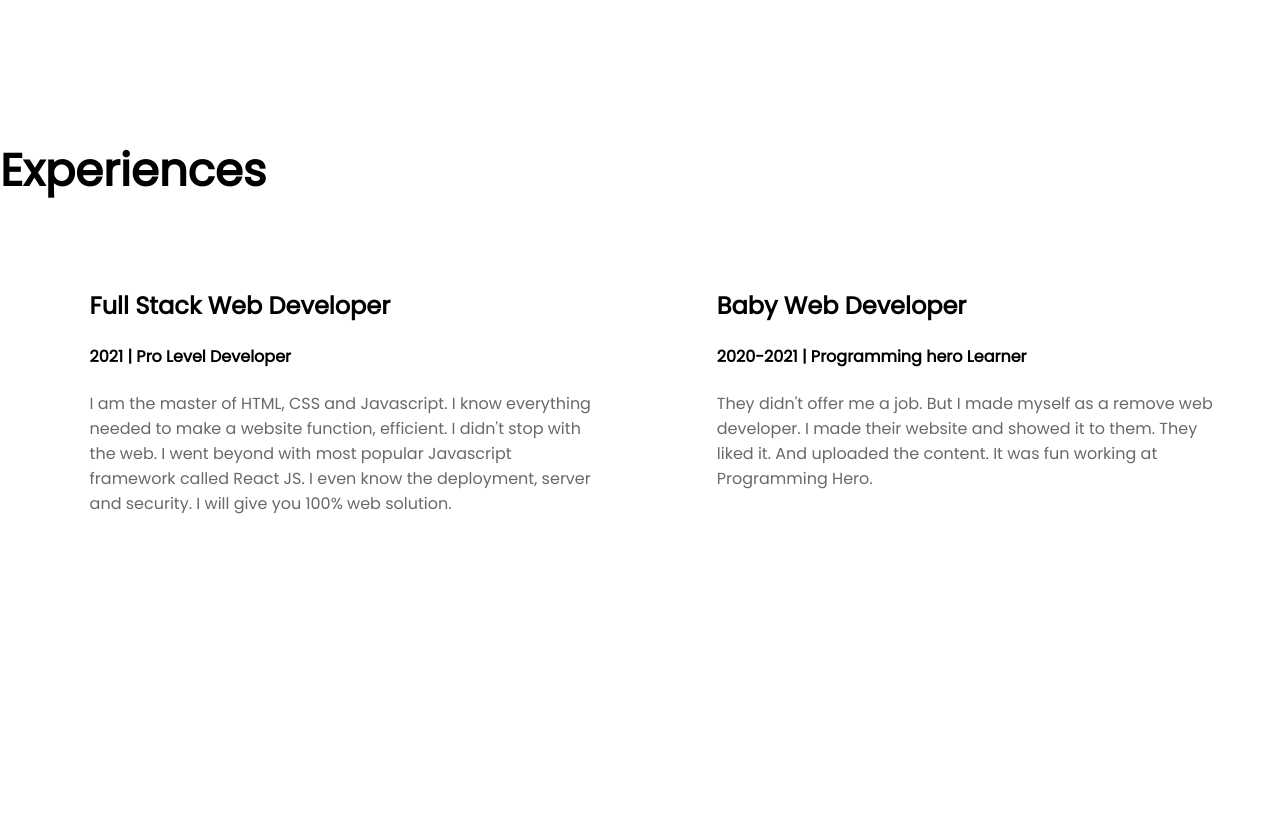
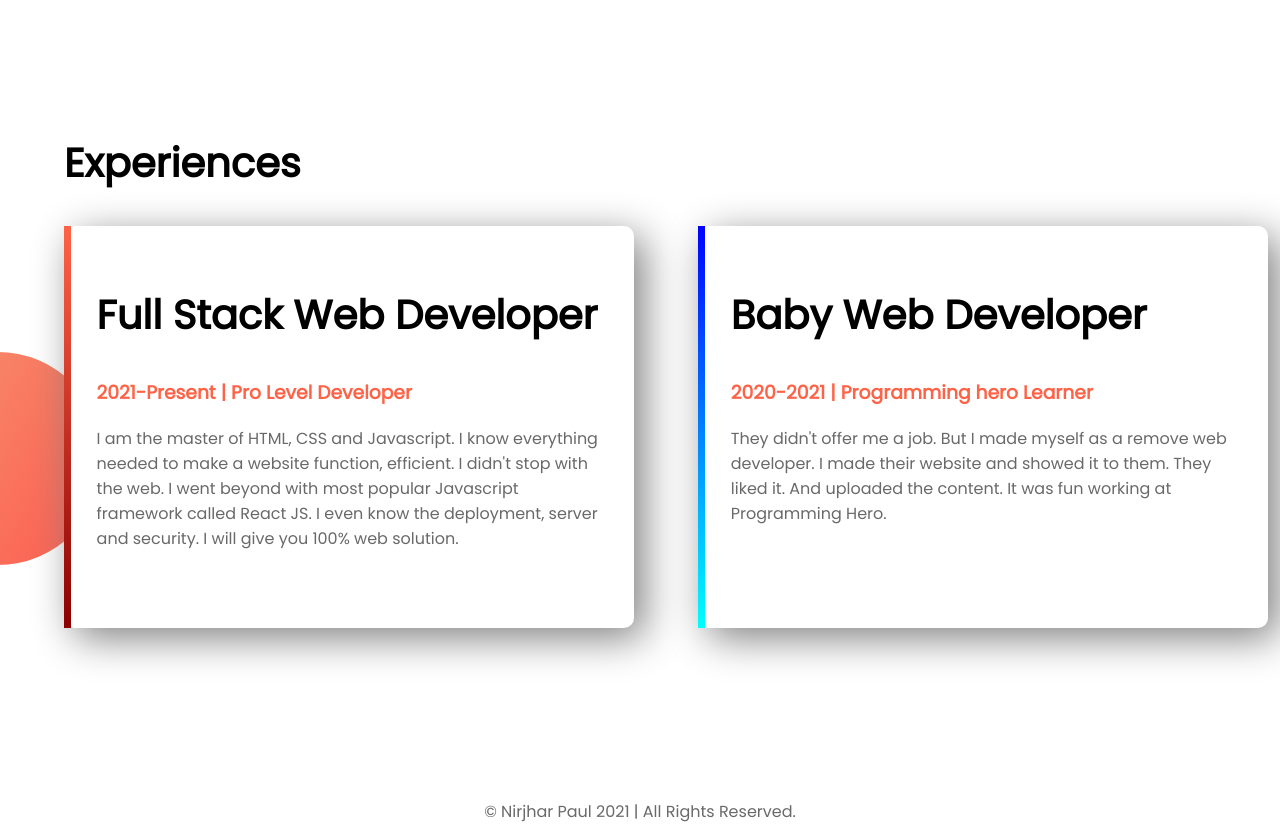
Before and after one commit to Nirjharpaul/my-portfolio, a plain HTML site: page index.html in a window 1280 px wide. Shown: the part 1200-2040 px from the top of the page. Before the commit the page ends 1987 px from the top, so only its background shows below. Drawn offline with Linux system fonts and the light colour scheme.

Commit message:
complete

```diff
--- a/index.html
+++ b/index.html
@@ -16,7 +16,7 @@
     <section class="top-banner">
       <div class="half-width">
         <h1>Welcome to</h1>
-        <h1><span class="name-hlt">Nirjhar</span> Website</h1>
+        <h1><span class="tomato-highlight">Nirjhar</span> Website</h1>
         <h3>Professional Web developer</h3>
         <p>
           I am an World's Class Professional Web Developer. Web Development Is
@@ -58,10 +58,10 @@
     </section>
 
     <section class="experiences-area">
-      <h1>Experiences</h1>
-      <div class="half-width">
+      <h2 class="heading-experience">Experiences</h2>
+      <div id="full-stack" class="half-width single-experiences">
         <h2>Full Stack Web Developer</h2>
-        <h4>2021 | Pro Level Developer</h4>
+        <h3 class="tomato-highlight">2021-Present | Pro Level Developer</h3>
         <p>
           I am the master of HTML, CSS and Javascript. I know everything needed
           to make a website function, efficient. I didn't stop with the web. I
@@ -70,9 +70,9 @@
           web solution.
         </p>
       </div>
-      <div class="half-width">
+      <div id="baby-web" class="half-width single-experiences">
         <h2>Baby Web Developer</h2>
-        <h4>2020-2021 | Programming hero Learner</h4>
+        <h3 class="tomato-highlight">2020-2021 | Programming hero Learner</h3>
         <p>
           They didn't offer me a job. But I made myself as a remove web
           developer. I made their website and showed it to them. They liked it.
@@ -80,5 +80,8 @@
         </p>
       </div>
     </section>
+    <footer>
+      <p>© Nirjhar Paul 2021 | All Rights Reserved.</p>
+    </footer>
   </body>
 </html>
--- a/style.css
+++ b/style.css
@@ -3,11 +3,11 @@ body {
   font-family: "Poppins", sans-serif;
 }
 h1 {
-  font-size: 45px;
-  font-weight: bolder;
+  font-size: 50px;
+  font-weight: bold;
 }
 
-.name-hlt {
+.tomato-highlight {
   color: tomato;
 }
 .half-width {
@@ -27,7 +27,7 @@ section {
 }
 .top-banner {
   height: 500px;
-  background-image: url(/my-portfolio/image/top-banner.png);
+  background-image: url(image/top-banner.png);
   background-repeat: no-repeat;
 }
 .dream-area {
@@ -52,3 +52,37 @@ section {
 p {
   color: dimgray;
 }
+h2 {
+  font-size: 40px;
+}
+
+.heading-experience {
+  margin-left: 5%;
+}
+
+.single-experiences {
+  box-shadow: 10px 10px 40px gray;
+  height: 70%;
+  border-radius: 10px;
+  background-color: white;
+}
+#full-stack {
+  border-left: 7px solid;
+  border-image: linear-gradient(180deg, tomato, darkred);
+  border-image-slice: 1;
+}
+
+#baby-web {
+  border-left: 7px solid;
+  border-image: linear-gradient(180deg, blue, cyan);
+  border-image-slice: 1;
+}
+.experiences-area {
+  background-image: url(image/exp-bg.png);
+  background-repeat: no-repeat;
+  background-position: left;
+}
+
+footer {
+  text-align: center;
+}
```
